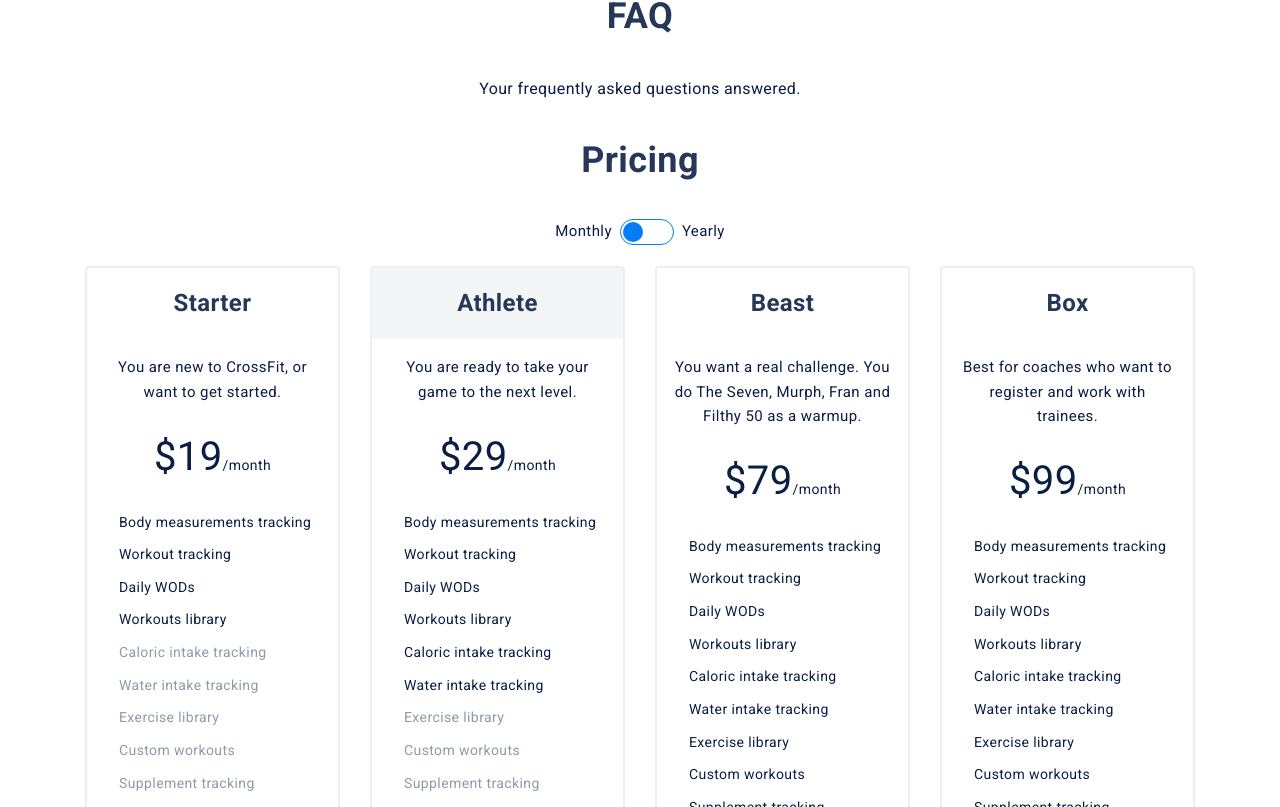
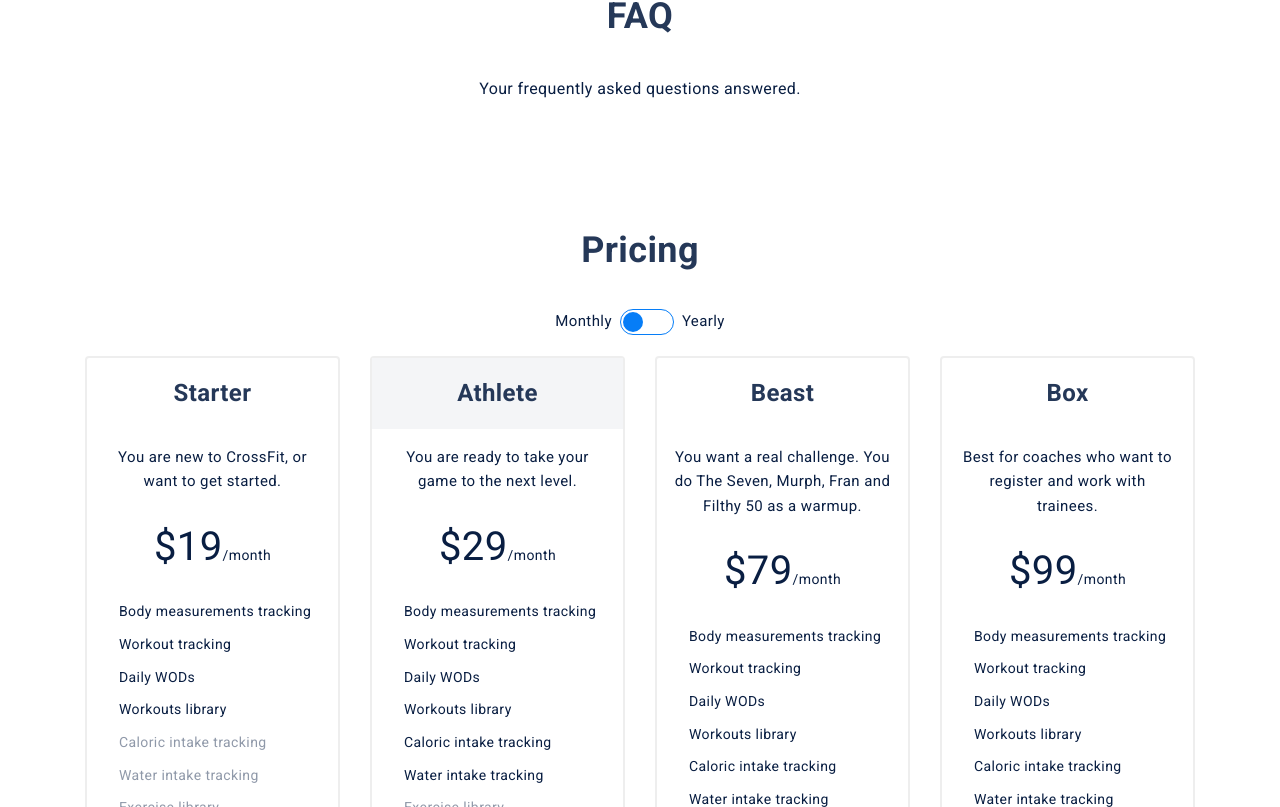
Before and after one commit to alexdevero/trainr-web-app-landing-page, a Next.js app: page / in a window 1280 px wide. Shown: the part 1693-2500 px from the top of the page. Built offline with nearby package versions, Linux system fonts and the light colour scheme.

Commit message:
Improve pricing spacing

```diff
--- a/components/pricing.tsx
+++ b/components/pricing.tsx
@@ -11,7 +11,7 @@ interface PricingInterface {
 
 const Pricing = (props: PricingInterface) => {
   return (
-    <section id="pricing">
+    <section id="pricing" className="pricing">
       <div className="container">
         <h1 className="h2 text-center">Pricing</h1>
 
@@ -171,6 +171,11 @@ const Pricing = (props: PricingInterface) => {
       </div>
 
       <style jsx>{`
+        .pricing {
+          padding-top: 60px;
+          padding-bottom: 60px;
+        }
+
         .container {
           padding-right: 15px;
           padding-left: 15px;
```
